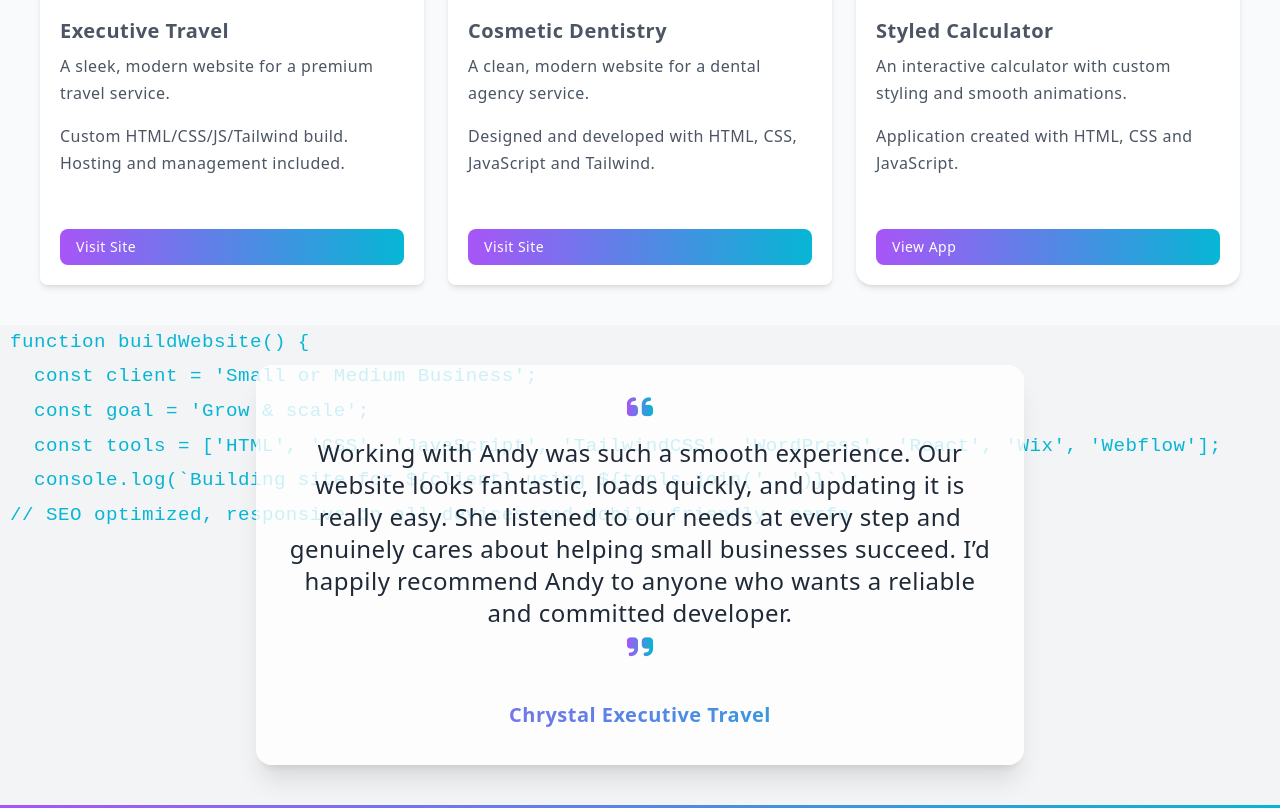
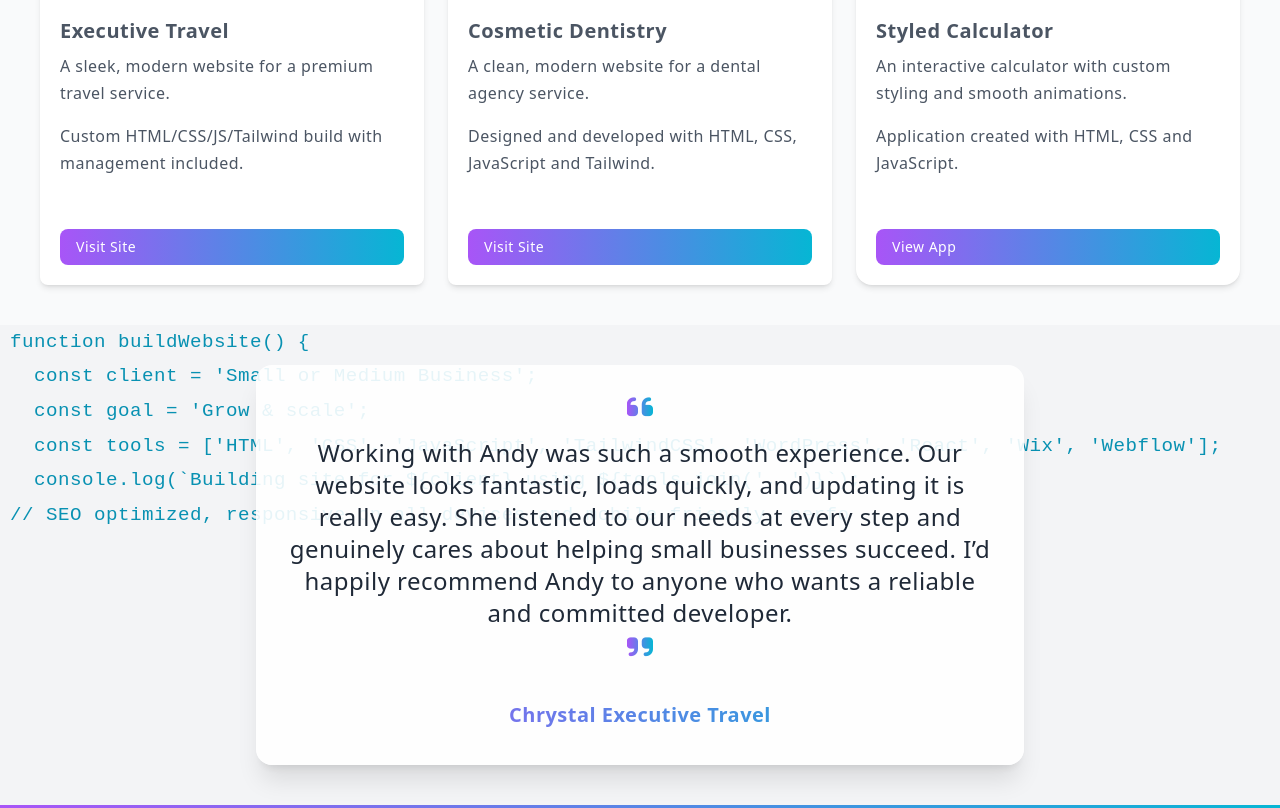
Before and after one commit to AndyWebDev/Portfolio-Website, a website: page index.html in a window 1280 px wide. Shown: the part 2945-3753 px from the top of the page. Drawn offline with Linux system fonts and the light colour scheme.

Commit message:
Add files via upload

```diff
--- a/index.html
+++ b/index.html
@@ -445,6 +445,7 @@
   <div class="grid grid-cols-1 md:grid-cols-3 gap-4">
 
     <!-- 1️⃣ First card (2x width) -->
+ <!-- 1️⃣ First card (2x width) -->
     <div data-aos="fade-right" data-aos-duration="1000" class="hover:shadow-lg col-span-1 md:col-span-2 bg-white dark:bg-gray-600 rounded-2xl shadow overflow-hidden flex flex-row flex-wrap h-full">
       <!-- text column -->
       <div class="w-full sm:w-1/2 min-w-[120px] p-6 flex flex-col justify-center">
@@ -464,6 +465,7 @@
 
             </div>
     </div>
+
 
     <!-- 2️⃣ Second card (1x width) -->
     <div data-aos="fade-left" data-aos-duration="1000" class="hover:shadow-lg bg-white dark:bg-gray-600 rounded-2xl shadow p-6 flex flex-col h-full">
@@ -590,7 +592,7 @@
           <div class="p-5 flex flex-col flex-1">
             <h3 class="text-xl font-semibold mb-2">Executive Travel</h3>
             <p class="mb-4">A sleek, modern website for a premium travel service.</p>
-            <p class="mb-4">Custom HTML/CSS/JS/Tailwind build. Hosting and management included.</p>
+            <p class="mb-4">Custom HTML/CSS/JS/Tailwind build with management included.</p>
             <a href="https://chrystalexecutivetravel.co.uk/"
                class="mt-auto inline-block px-4 py-2 bg-gradient-to-l from-cyan-500 to-purple-500 text-white rounded-lg text-sm hover:scale-110 transition">
               Visit Site
@@ -700,12 +702,12 @@
   <!-- Parallax code background -->
   <!-- Parallax container -->
   <div id="code-container" class="absolute top-0 left-0 w-full h-full overflow-hidden -z-10 pointer-events-none">
-    <pre id="code-bg" class="text-cyan-500 p-2 font-mono text-lg leading-snug whitespace-pre-wrap"></pre>
+    <pre id="code-bg" class="text-cyan-600 p-2 font-mono text-lg leading-snug whitespace-pre-wrap"></pre>
   </div>
 
   <!-- Testimonial card -->
   <div data-aos="fade-up" data-aos-duration="1000"
-       class="relative z-30 text-gray-800 bg-white/80 dark:bg-gray-900/70 dark:text-gray-50 rounded-2xl shadow-xl p-6 max-w-3xl mx-auto text-center">
+       class="relative z-30 text-gray-800 bg-white/90 dark:bg-gray-900/70 dark:text-gray-50 rounded-2xl shadow-xl p-6 max-w-3xl mx-auto text-center">
 
     <span><i class="fa-solid fa-quote-left text-3xl mb-3 bg-gradient-to-l from-cyan-500 to-purple-500 bg-clip-text text-transparent"></i></span>
 
```
Also changed, not shown: public/tailwind.css.
